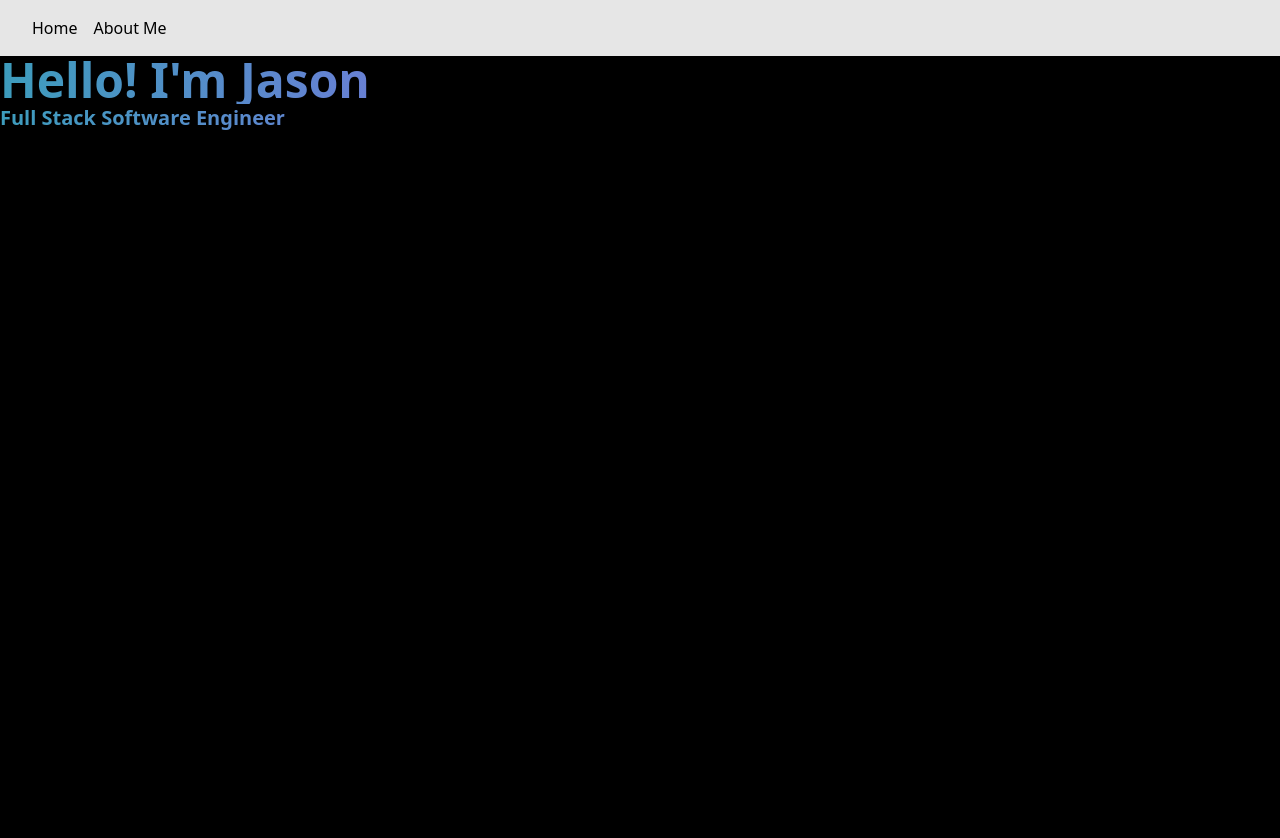
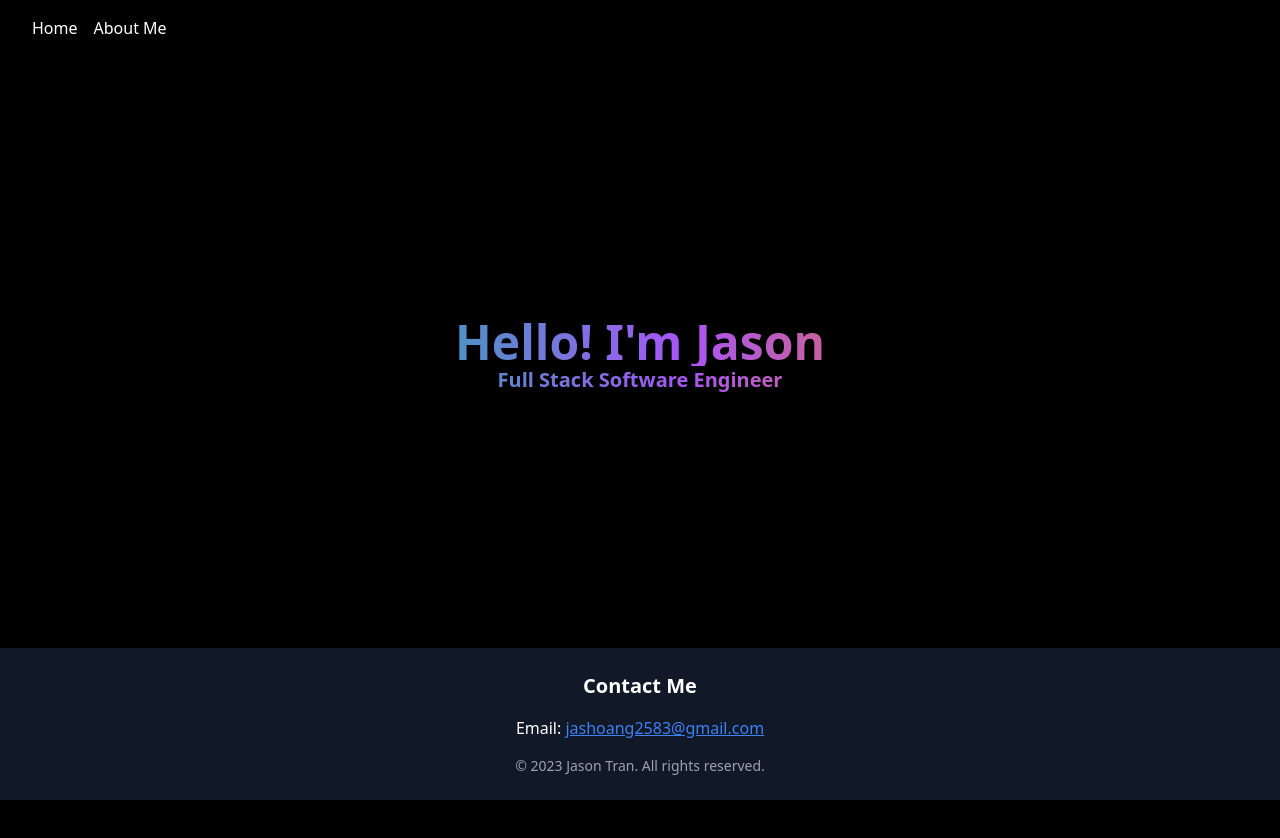
Before and after one commit to jasont98/portfolio, a Next.js app: page / in a window 1280 px wide. Shown: the top 838 px of the page. Built offline with nearby package versions, Linux system fonts and the light colour scheme.

Commit message:
footer + format

```diff
--- a/src/components/Layout.js
+++ b/src/components/Layout.js
@@ -2,16 +2,27 @@ import Link from 'next/link';
 
 const Layout = ({ children }) => {
   return (
-        <div>
-          <nav className="sticky top-0 bg-white bg-opacity-90 backdrop-filter backdrop-blur-lg flex justify-between items-center py-4 px-8">
+    <div className="flex flex-col min-h-screen">
+      <nav className="sticky text-white top-0 bg-transparent bg-opacity-90 backdrop-filter backdrop-blur-lg flex justify-between items-center py-4 px-8">
         <div className="flex items-center space-x-4">
           <Link href="/">Home</Link>
           <Link href="/about">About Me</Link>
-              {/* <Link href="/projects">My Projects</Link>
-              <Link href="/skills">My Skills</Link> */}
         </div>
       </nav>
+      <div className="flex-1">
         {children}
+      </div>
+      <footer className="bg-gray-900 text-white py-6">
+        <div className="container mx-auto">
+          <div className="flex flex-col items-center">
+            <h3 className="text-xl font-semibold mb-4">Contact Me</h3>
+            <p>Email: <a href="mailto:jashoang2583@gmail.com" className="underline text-blue-500">jashoang2583@gmail.com</a></p>
+            <div>
+            <p className="text-center text-gray-400 text-sm mt-4">&copy; 2023 Jason Tran. All rights reserved.</p>
+            </div>
+          </div>
+        </div>
+      </footer>
     </div>
   );
 };
--- a/src/pages/about.js
+++ b/src/pages/about.js
@@ -2,7 +2,7 @@ import React from 'react'
 
 const about = () => {
   return (
-    <div>
+    <div className="mx-auto max-w-7xl">
       <div>
         <h1>About Me</h1>
         <br></br>
@@ -29,6 +29,14 @@ const about = () => {
           <li>Video Games</li>
           <li>And of Course, Coding!</li>
         </div>
+        <br></br>
+        <div>
+          <h1>Links:</h1>
+          <br></br>
+          <h2><a href="https://github.com/jasont98" className="underline text-blue-500">Github</a></h2>
+          <h2><a href="mailto:jashoang2583@gmail.com" className="underline text-blue-500">Email</a></h2>
+          <h2><a href="https://medium.com/@jashoang2583" className="underline text-blue-500">Medium</a></h2>
+        </div>
        </div>
     </div>
   );
--- a/src/pages/index.js
+++ b/src/pages/index.js
@@ -2,11 +2,17 @@ import React from 'react'
 
 const index = () => {
   return (
-    <div>
-       <h1 className="animate-text bg-gradient-to-r from-teal-500 via-purple-500 to-orange-500 bg-clip-text text-transparent text-5xl font-black">Hello! I'm Jason</h1>
-       <h1 className="animate-text bg-gradient-to-r from-teal-500 via-purple-500 to-orange-500 bg-clip-text text-transparent text-xl font-black">Full Stack Software Engineer</h1>
+<div className="flex h-screen justify-center items-center flex-col" style={{ height: 'calc(100vh - 200px)' }}>
+      <div className="text-center">
+        <h1 className="animate-text bg-gradient-to-r from-teal-500 via-purple-500 to-orange-500 bg-clip-text text-transparent text-5xl font-black">
+          Hello! I'm Jason
+        </h1>
+        <h1 className="animate-text bg-gradient-to-r from-teal-500 via-purple-500 to-orange-500 bg-clip-text text-transparent text-xl font-black">
+          Full Stack Software Engineer
+        </h1>
+      </div>
     </div>
   );
 };
 
-export default index
+export default index;
--- a/src/styles/globals.css
+++ b/src/styles/globals.css
@@ -22,8 +22,24 @@
 
 .page-wrapper {
   min-height: 100vh;
+
 }
 
 html {
   background-color: black;
 }
+
+body {
+  overflow: hidden;
+}
+
+.page-wrapper {
+  min-height: 100vh;
+  position: relative;
+}
+
+footer {
+  position: sticky;
+  bottom: 0;
+  width: 100%;
+}
```
Lines whose indentation alone changed are shown as unchanged.
